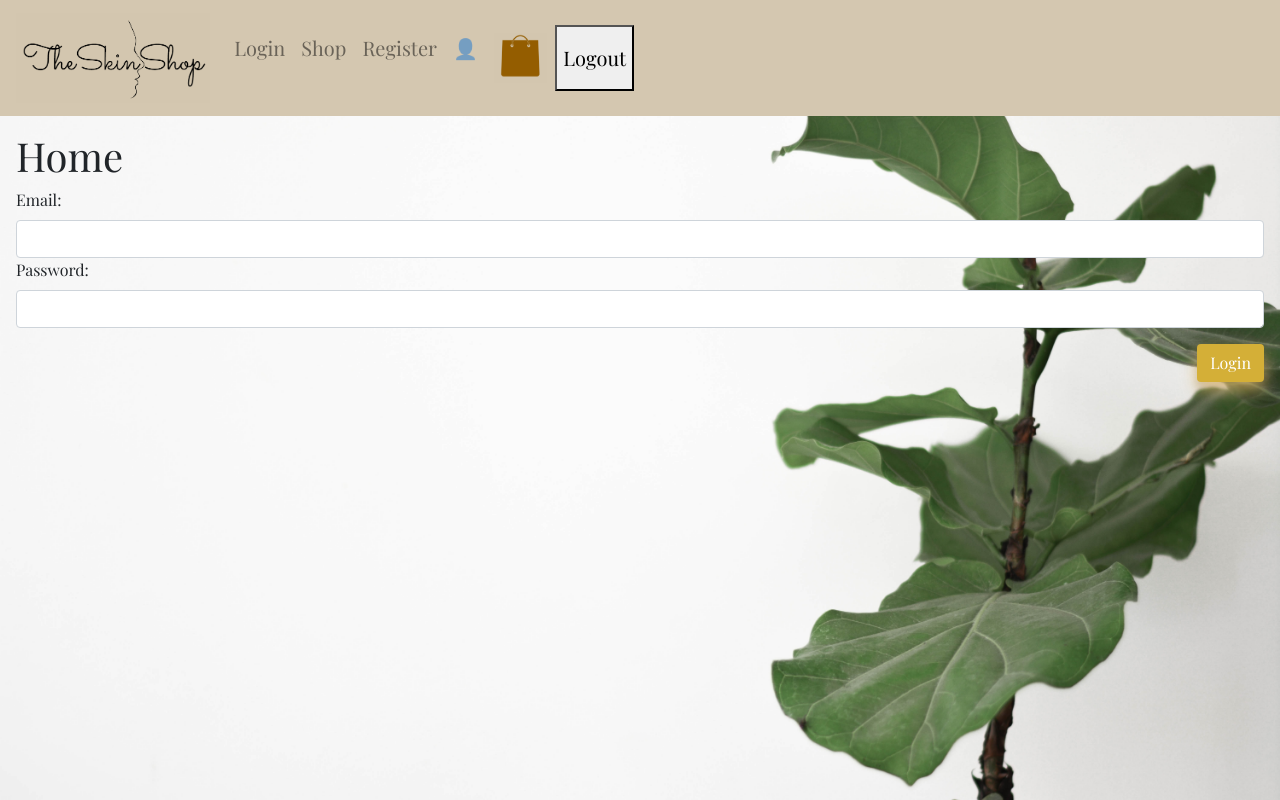
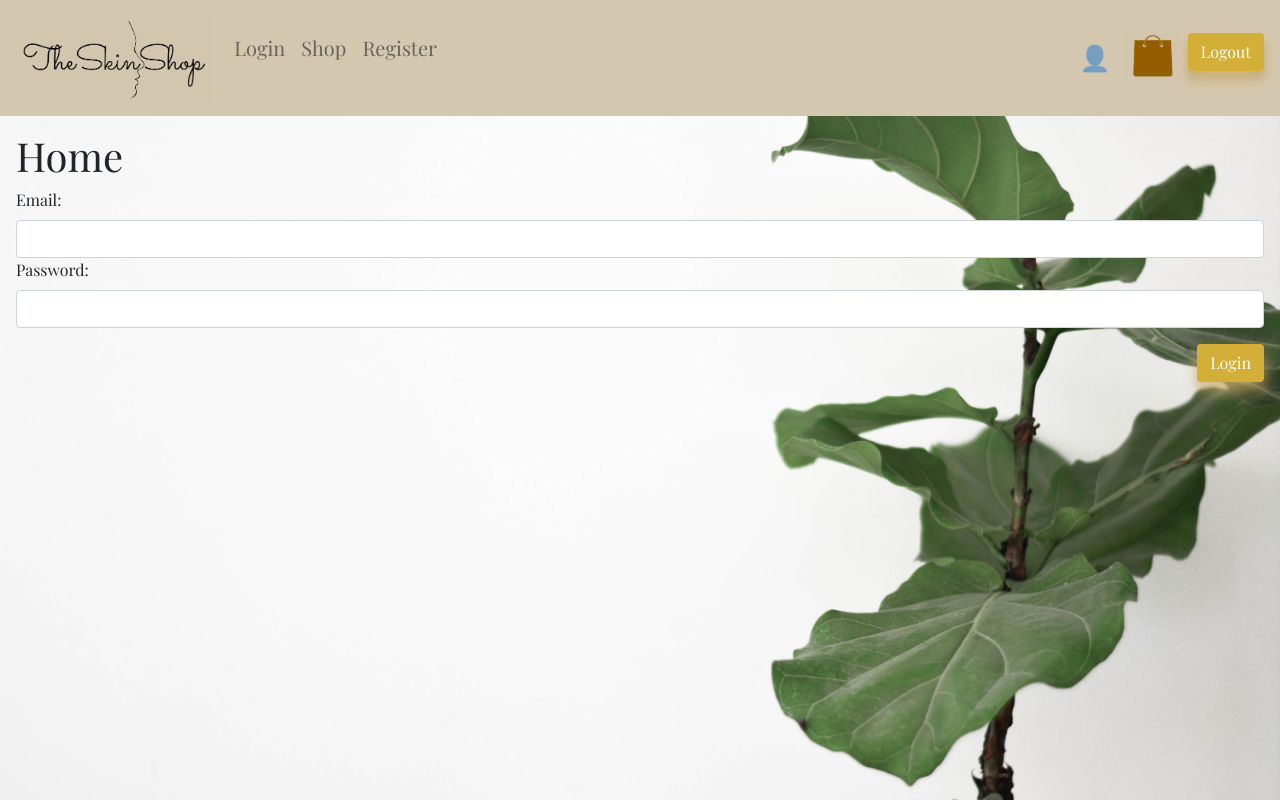
Before and after one commit to roowahoo/Assignment-3-React, a React (Create React App) app in the folder skincare/: page /login in a window 1280 px wide. Built offline with nearby package versions, Linux system fonts and the light colour scheme.

Commit message:
aligned navbar items

```diff
--- a/skincare/src/App.css
+++ b/skincare/src/App.css
@@ -21,21 +21,25 @@ body{
     font-size:20px
 }
 
+#navItemsContainer{
+    width:100%
+}
+
 #logo{
     height:90px
 }
 
 #bag{
-    height:50px
+    height:50px;
+    right:0
 }
 
-/* #accountIcon{
-    padding-left:99%;
+#accountIcon{
+    margin-left:auto;
+    font-size: 25px;
+    margin-top:5px
+
 }
-
-#bagIcon{
-
-} */
 
 .penCursor{
     color:gray;
--- a/skincare/src/App.js
+++ b/skincare/src/App.js
@@ -38,8 +38,8 @@ function App() {
     // const history = useHistory()
 
     const logout = async () => {
-        const response=await axios.post(config.baseUrl+'/api/shoppers/logout',{
-            'refreshToken':localStorage.getItem('refreshToken')
+        const response = await axios.post(config.baseUrl + '/api/shoppers/logout', {
+            'refreshToken': localStorage.getItem('refreshToken')
         })
         console.log(response.data)
         localStorage.setItem('accessToken', null);
@@ -64,8 +64,8 @@ function App() {
                     <Navbar color="light" light expand="md" id='navbar'>
                         <NavbarBrand href="/"><img src={Logo} id='logo' /></NavbarBrand>
                         <NavbarToggler onClick={toggle} />
-                        <Collapse isOpen={isOpen} navbar>
-                            <Nav className="mr-auto" navbar>
+                        <Collapse isOpen={isOpen} navbar >
+                            <Nav className='d-flex' id='navItemsContainer' navbar>
                                 <NavItem>
                                     <Link to='/login' className='nav-link'>Login</Link>
                                 </NavItem>
@@ -81,7 +81,9 @@ function App() {
                                 <NavItem id='bagIcon'>
                                     <Link to='/bag' className='nav-link'><img src={ShoppingBag} id='bag' /></Link>
                                 </NavItem>
-                                <button onClick={logout}>Logout</button>
+                                <div>
+                                    <button onClick={logout} className='btn goldBtn mt-2'>Logout</button>
+                                </div>
                             </Nav>
                         </Collapse>
                     </Navbar>
```
